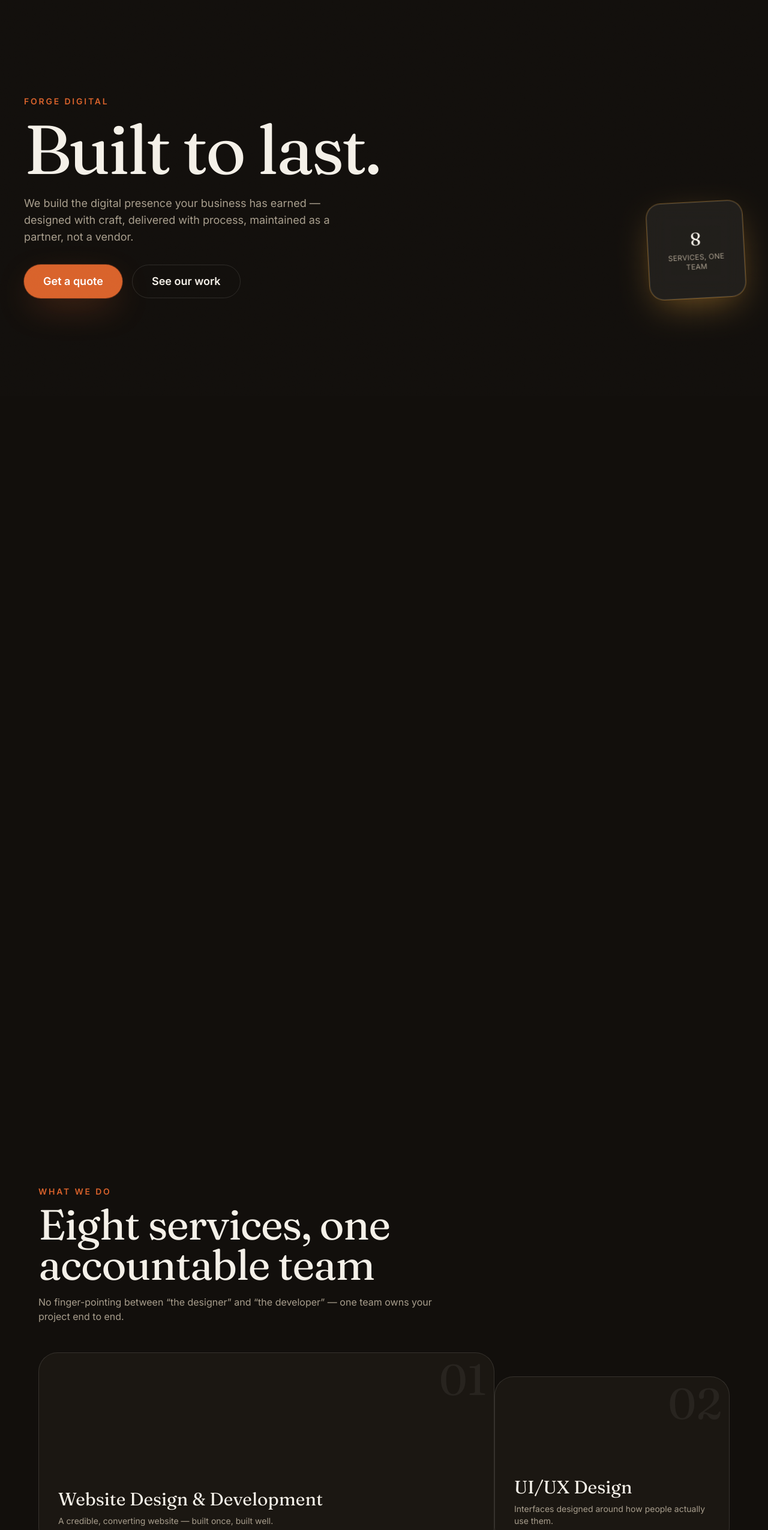
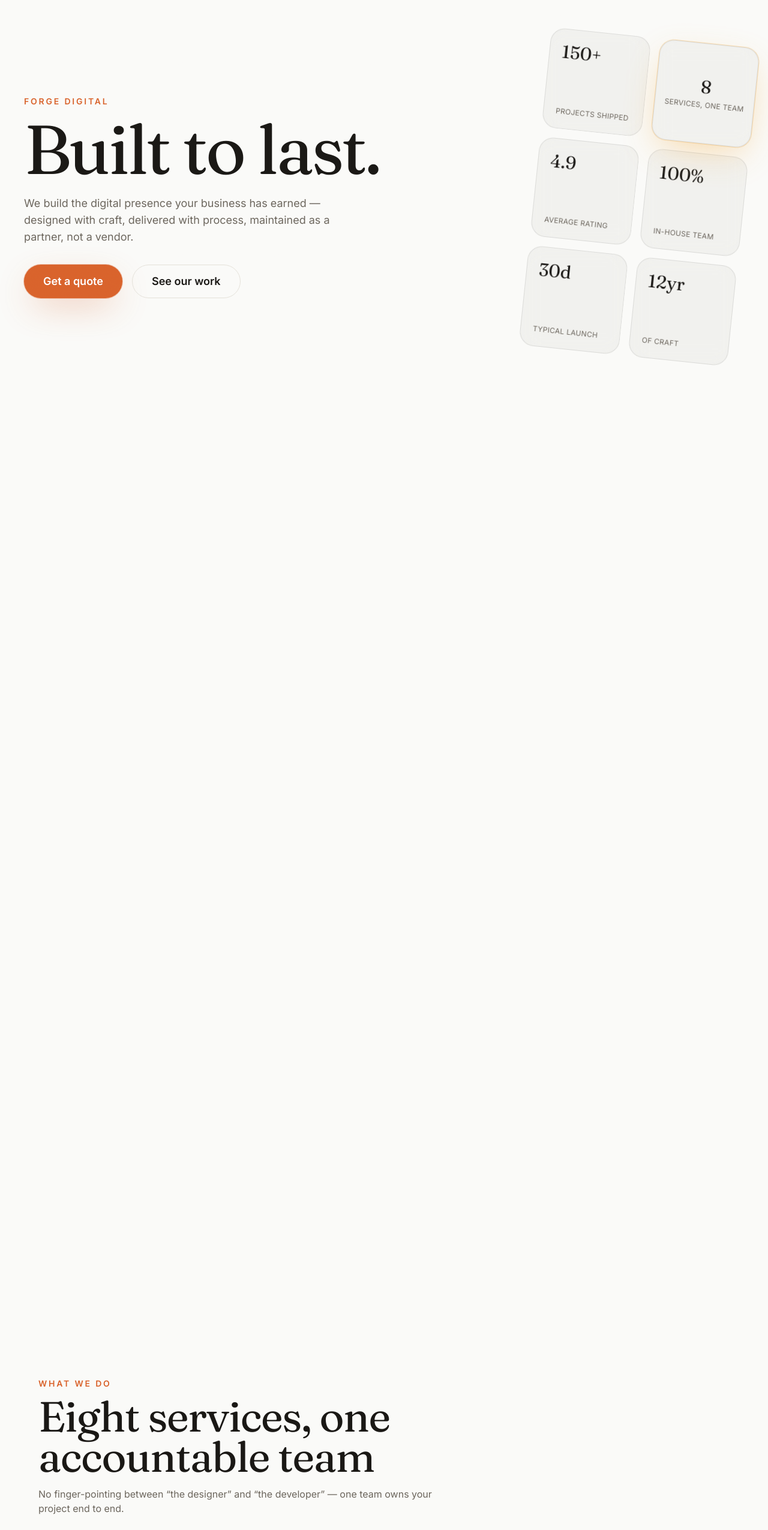
Before and after one commit to premsagar86/CurateX, a Next.js app: page / in a window 1280 px wide. Shown: the part 140-2690 px from the top of the page at 60% size. Built offline with nearby package versions, Linux system fonts and the light colour scheme; no server answers; the database is empty.

Commit message:
redesign hero layout and make the services align in position

```diff
--- a/app/globals.css
+++ b/app/globals.css
@@ -100,6 +100,12 @@ body {
 }
 
 .home-experimental {
+  --home-bg: var(--color-background);
+  --home-surface: var(--color-surface);
+  --home-surface-2: var(--color-surface-elevated);
+  --home-text: var(--color-text);
+  --home-text-muted: var(--color-text-muted);
+  --home-border: var(--color-border);
   background: var(--home-bg);
   color: var(--home-text);
 }
@@ -111,6 +117,11 @@ body {
   -webkit-backdrop-filter: blur(18px);
 }
 
+.home-experimental .glass {
+  background: rgba(26, 24, 21, 0.04);
+  border: 1px solid rgba(26, 24, 21, 0.1);
+}
+
 @media (prefers-reduced-motion: reduce) {
   .motion-decor {
     animation: none !important;
--- a/components/home/hero-bento.tsx
+++ b/components/home/hero-bento.tsx
@@ -5,9 +5,24 @@ import { useEffect, useRef } from "react";
 import { getGsap, EASE, MOTION_OK_QUERY } from "./motion/gsap-setup";
 import { useMagnetic } from "./motion/use-magnetic";
 
+// Decorative filler tiles for the hero cluster. They exist to give the
+// scroll-to-zoom "becoming" moment a full tile wall to sit in instead of a
+// lone card floating in empty space. The tile at ZOOM_INDEX is the one that
+// scales up to fill the viewport.
+const HERO_TILES = [
+  { stat: "150+", label: "projects shipped" },
+  { stat: "8", label: "services, one team" },
+  { stat: "4.9", label: "average rating" },
+  { stat: "100%", label: "in-house team" },
+  { stat: "30d", label: "typical launch" },
+  { stat: "12yr", label: "of craft" },
+];
+const ZOOM_INDEX = 1;
+
 export function HeroBento() {
   const sectionRef = useRef<HTMLElement>(null);
   const headlineRef = useRef<HTMLHeadingElement>(null);
+  const tileGridRef = useRef<HTMLDivElement>(null);
   const tileRef = useRef<HTMLDivElement>(null);
   const revealRef = useRef<HTMLDivElement>(null);
   const blobARef = useRef<HTMLDivElement>(null);
@@ -42,6 +57,16 @@ export function HeroBento() {
           { scale: 1, autoAlpha: 1, duration: 1.4, ease: EASE.smooth, stagger: 0.15 }
         );
 
+        gsap.from(".hero-tile, .hero-tile-zoom", {
+          autoAlpha: 0,
+          y: 40,
+          scale: 0.8,
+          duration: 0.9,
+          ease: EASE.smooth,
+          stagger: 0.06,
+          delay: 0.35,
+        });
+
         gsap.to(blobARef.current, {
           yPercent: -20,
           xPercent: 6,
@@ -55,42 +80,46 @@ export function HeroBento() {
           scrollTrigger: { trigger: sectionRef.current, start: "top top", end: "bottom top", scrub: 1.1 },
         });
 
-        // Signature moment: the small stat tile pins and rapidly scales to
-        // fill the viewport, cross-fading into a preview of the next
-        // section before releasing scroll — a tiny bento card "becoming"
-        // the full-screen section beneath it.
-        if (sectionRef.current && tileRef.current && revealRef.current) {
+        // Signature moment: the slanted tile wall un-slants, the filler tiles
+        // clear out, and the ZOOM tile pins + rapidly scales to fill the
+        // viewport, cross-fading into a preview of the next section. The
+        // overlay is fully faded before the pin releases so the handoff into
+        // ServicesBento is clean rather than snapping mid-animation.
+        if (sectionRef.current && tileGridRef.current && tileRef.current && revealRef.current) {
           const tl = gsap.timeline({
             scrollTrigger: {
               trigger: sectionRef.current,
               start: "top top",
-              end: "+=140%",
-              scrub: 0.8,
+              end: "+=180%",
+              scrub: 1,
               pin: true,
               pinSpacing: true,
+              anticipatePin: 1,
             },
           });
 
           tl.to(headlineRef.current, { autoAlpha: 0, yPercent: -12, duration: 0.3 }, 0)
             .to(".hero-sub, .hero-cta", { autoAlpha: 0, y: -20, duration: 0.25 }, 0)
+            .to(".hero-eyebrow", { autoAlpha: 0, y: -16, duration: 0.25 }, 0)
+            .to(tileGridRef.current, { rotate: 0, x: 0, duration: 0.4, ease: EASE.smooth }, 0)
+            .to(".hero-tile", { autoAlpha: 0, scale: 0.6, duration: 0.3, stagger: 0.03 }, 0.05)
             .to(
               tileRef.current,
-              {
-                scale: 26,
-                borderRadius: 0,
-                duration: 0.7,
-                ease: EASE.smooth,
-              },
+              { scale: 22, rotate: 0, borderRadius: 0, duration: 0.7, ease: EASE.smooth },
               0.15
             )
             .to(tileRef.current.querySelector(".tile-label"), { autoAlpha: 0, duration: 0.2 }, 0.15)
             .fromTo(
               revealRef.current,
-              { autoAlpha: 0, scale: 0.85 },
-              { autoAlpha: 1, scale: 1, duration: 0.35 },
-              0.45
+              { autoAlpha: 0, yPercent: 8 },
+              { autoAlpha: 1, yPercent: 0, duration: 0.35 },
+              0.42
             )
-            .to(revealRef.current, { autoAlpha: 0, duration: 0.2 }, 0.85);
+            // Clean handoff: overlay is gone before the pin releases, and a
+            // trailing hold lets the scrub lag catch up so scroll never
+            // "ends" mid-transition.
+            .to([tileRef.current, revealRef.current], { autoAlpha: 0, duration: 0.15 }, 0.78)
+            .to({}, { duration: 0.15 });
         }
 
         return () => {
@@ -115,9 +144,9 @@ export function HeroBento() {
         className="motion-decor absolute -right-16 bottom-0 h-[22rem] w-[22rem] animate-drift rounded-full bg-accent/20 blur-[110px]"
       />
 
-      <div className="relative mx-auto grid w-full max-w-container gap-10 md:grid-cols-[1.4fr_1fr] md:items-end">
+      <div className="relative mx-auto grid w-full max-w-container gap-10 md:grid-cols-[1.1fr_0.9fr] md:items-center">
         <div>
-          <p className="text-sm font-semibold uppercase tracking-[0.2em] text-primary">Forge Digital</p>
+          <p className="hero-eyebrow text-sm font-semibold uppercase tracking-[0.2em] text-primary">Forge Digital</p>
           <h1 ref={headlineRef} className="mt-4 font-display text-display-1 text-home-text">
             Built to last.
           </h1>
@@ -135,29 +164,47 @@ export function HeroBento() {
             </Link>
             <Link
               href="/work"
-              className="inline-flex h-14 items-center justify-center rounded-full border border-home-border px-8 text-lg font-semibold text-home-text transition-colors hover:bg-white/5"
+              className="inline-flex h-14 items-center justify-center rounded-full border border-home-border px-8 text-lg font-semibold text-home-text transition-colors hover:bg-black/5"
             >
               See our work
             </Link>
           </div>
         </div>
 
-        <div className="relative hidden justify-self-end md:block">
+        <div className="relative hidden justify-self-end md:block" aria-hidden>
           <div
-            ref={tileRef}
-            className="glass relative z-10 flex h-40 w-40 -rotate-3 flex-col items-center justify-center rounded-3xl text-center shadow-glow-accent"
+            ref={tileGridRef}
+            className="ml-auto grid w-full max-w-[22rem] grid-cols-2 gap-4 rotate-[6deg] lg:max-w-[24rem]"
           >
-            <div className="tile-label px-4">
-              <p className="font-display text-3xl text-home-text">8</p>
-              <p className="mt-1 text-xs uppercase tracking-wide text-home-muted">services, one team</p>
-            </div>
+            {HERO_TILES.map((tile, i) =>
+              i === ZOOM_INDEX ? (
+                <div
+                  key={tile.label}
+                  ref={tileRef}
+                  className="hero-tile-zoom glass relative z-10 flex aspect-square flex-col items-center justify-center rounded-3xl text-center shadow-glow-accent"
+                >
+                  <div className="tile-label px-4">
+                    <p className="font-display text-3xl text-home-text">{tile.stat}</p>
+                    <p className="mt-1 text-xs uppercase tracking-wide text-home-muted">{tile.label}</p>
+                  </div>
+                </div>
+              ) : (
+                <div
+                  key={tile.label}
+                  className="hero-tile glass flex aspect-square flex-col justify-between rounded-3xl p-5"
+                >
+                  <p className="font-display text-3xl text-home-text">{tile.stat}</p>
+                  <p className="text-xs uppercase tracking-wide text-home-muted">{tile.label}</p>
+                </div>
+              )
+            )}
           </div>
         </div>
       </div>
 
       <div
         ref={revealRef}
-        className="pointer-events-none fixed inset-0 z-20 flex flex-col items-center justify-center text-center opacity-0"
+        className="pointer-events-none fixed inset-0 z-20 flex flex-col items-center justify-center px-6 text-center opacity-0"
       >
         <p className="text-sm font-semibold uppercase tracking-[0.2em] text-primary">What we do</p>
         <h2 className="mt-4 max-w-3xl font-display text-display-2 text-home-text">
--- a/components/home/pricing-bento.tsx
+++ b/components/home/pricing-bento.tsx
@@ -59,7 +59,7 @@ export function PricingBento({ packages }: { packages: Package[] }) {
                 className={
                   featured
                     ? "mt-8 inline-flex h-12 items-center justify-center rounded-full bg-primary px-6 font-semibold text-white hover:bg-primary-hover"
-                    : "mt-8 inline-flex h-12 items-center justify-center rounded-full border border-home-border px-6 font-semibold text-home-text hover:bg-white/5"
+                    : "mt-8 inline-flex h-12 items-center justify-center rounded-full border border-home-border px-6 font-semibold text-home-text hover:bg-black/5"
                 }
               >
                 Get a quote
--- a/components/home/services-bento.tsx
+++ b/components/home/services-bento.tsx
@@ -5,20 +5,6 @@ import { useEffect, useRef } from "react";
 import type { Service } from "@/config/services";
 import { revealBatch } from "./motion/reveal-batch";
 import { useTilt } from "./motion/use-tilt";
-
-// One hand-tuned layout slot per index — the asymmetry is intentional, not
-// derived, so each of the 8 services gets a distinct silhouette/personality
-// rather than a repeating card template.
-const LAYOUT = [
-  "col-span-6 md:col-span-4 md:row-span-2 rounded-[2rem]",
-  "col-span-6 md:col-span-2 md:row-span-2 rounded-[2rem] md:-rotate-2 md:-ml-6 md:mt-10",
-  "col-span-3 aspect-square md:col-span-2 md:aspect-auto md:h-[150px] md:w-[150px] md:mx-auto rounded-full text-center",
-  "col-span-3 md:col-span-2 rounded-[2rem] md:rotate-1",
-  "col-span-6 md:col-span-2 rounded-[2rem] [clip-path:polygon(0_0,100%_0,100%_82%,85%_100%,0_100%)]",
-  "col-span-6 md:col-span-3 rounded-[2rem] md:rotate-1",
-  "col-span-6 md:col-span-3 rounded-[2rem] md:-rotate-1",
-  "col-span-6 rounded-[2rem]",
-];
 
 // Cycles the hover glow through all three brand colors (Ember/Spark/Steel —
 // site.md §9.1) instead of leaning on primary alone, so the full palette
@@ -28,10 +14,13 @@ const GLOW_COLORS = ["rgba(217,98,43,0.25)", "rgba(242,169,59,0.25)", "rgba(120,
 function ServiceTile({ service, index }: { service: Service; index: number }) {
   const ref = useRef<HTMLDivElement>(null);
   useTilt(ref as React.RefObject<HTMLElement>, 8);
-  const isCircle = LAYOUT[index]?.includes("rounded-full");
 
   return (
-    <div ref={ref} data-reveal className={`group relative overflow-hidden border border-home-border bg-home-surface p-6 md:p-8 ${LAYOUT[index] ?? "col-span-3 rounded-[2rem]"}`}>
+    <div
+      ref={ref}
+      data-reveal
+      className="group relative flex min-h-[15rem] flex-col justify-end overflow-hidden rounded-3xl border border-home-border bg-home-surface p-6 md:min-h-[16rem] md:p-8"
+    >
       <div
         aria-hidden
         className="pointer-events-none absolute inset-0 opacity-0 transition-opacity duration-300 group-hover:opacity-100"
@@ -39,15 +28,12 @@ function ServiceTile({ service, index }: { service: Service; index: number }) {
           background: `radial-gradient(280px circle at var(--mx,50%) var(--my,50%), ${GLOW_COLORS[index % GLOW_COLORS.length]}, transparent 70%)`,
         }}
       />
-      <span className="pointer-events-none absolute right-3 top-2 select-none font-display text-6xl leading-none text-white/[0.06] md:text-7xl">
+      <span className="pointer-events-none absolute right-3 top-2 select-none font-display text-5xl leading-none text-black/[0.06] md:text-6xl">
         {String(index + 1).padStart(2, "0")}
       </span>
-      <Link
-        href={`/services/${service.slug}`}
-        className={`relative flex h-full flex-col ${isCircle ? "items-center justify-center px-4 text-center" : "justify-end"}`}
-      >
-        <h3 className={`font-display text-home-text ${isCircle ? "text-lg" : "text-2xl md:text-3xl"}`}>{service.name}</h3>
-        {!isCircle && <p className="mt-2 text-sm text-home-muted">{service.oneLiner}</p>}
+      <Link href={`/services/${service.slug}`} className="relative flex h-full flex-col justify-end">
+        <h3 className="font-display text-2xl text-home-text line-clamp-2 md:text-[1.6rem]">{service.name}</h3>
+        <p className="mt-2 line-clamp-2 text-sm text-home-muted">{service.oneLiner}</p>
       </Link>
     </div>
   );
@@ -76,7 +62,7 @@ export function ServicesBento({ services }: { services: Service[] }) {
         </p>
       </div>
 
-      <div ref={containerRef} className="grid grid-cols-6 gap-4 md:auto-rows-[150px] md:gap-6">
+      <div ref={containerRef} className="grid grid-cols-1 gap-5 sm:grid-cols-2 lg:grid-cols-4">
         {services.map((service, index) => (
           <ServiceTile key={service.slug} service={service} index={index} />
         ))}
--- a/components/home/testimonials-float.tsx
+++ b/components/home/testimonials-float.tsx
@@ -26,7 +26,7 @@ export function TestimonialsFloat({ testimonials }: { testimonials: TestimonialI
     <section className="relative overflow-hidden px-6 py-24 md:py-32">
       <span
         aria-hidden
-        className="pointer-events-none absolute left-1/2 top-8 -translate-x-1/2 select-none font-display text-ghost text-white/[0.04]"
+        className="pointer-events-none absolute left-1/2 top-8 -translate-x-1/2 select-none font-display text-ghost text-black/[0.04]"
       >
         &ldquo;
       </span>
```
Also changed, not shown: 1 other file (tests, documents, lock files or other folders).
